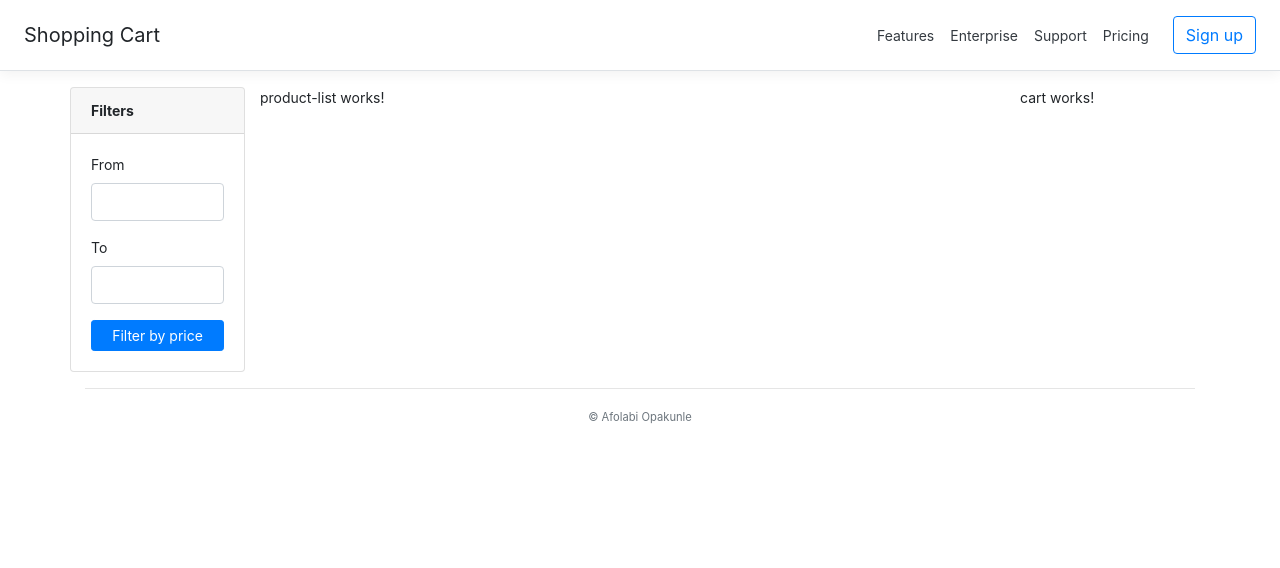
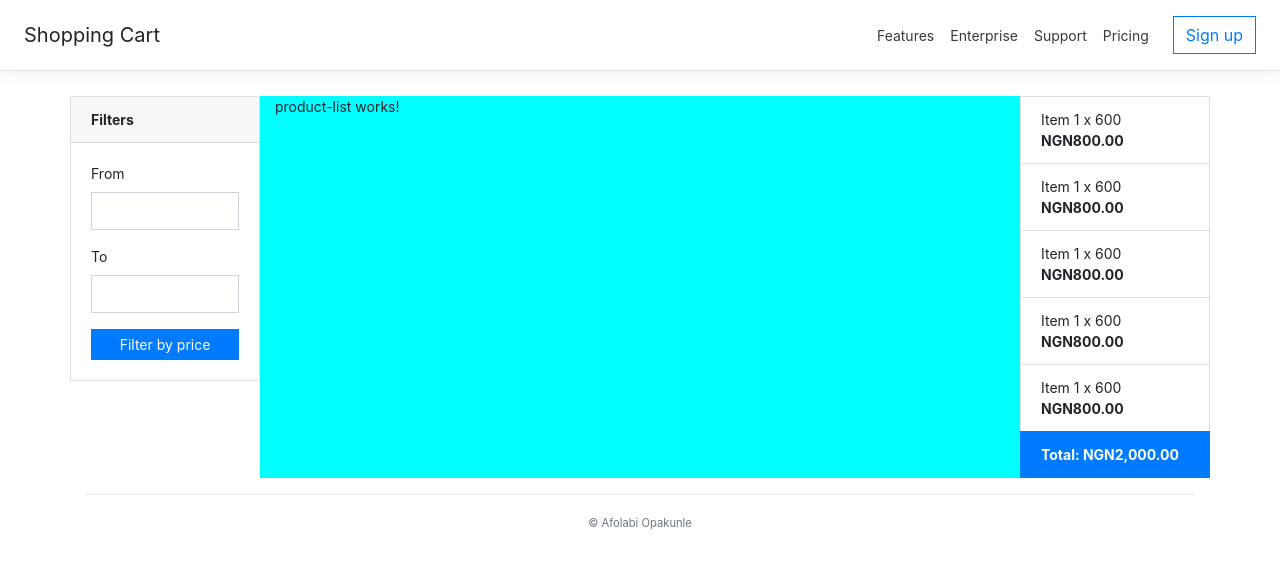
Before and after one commit to afolabiopakunle/ecommerce-app, an Angular app: page / in a window 1280 px wide. Shown: the top 568 px of the page. Built offline with nearby package versions, Linux system fonts and the light colour scheme.

Commit message:
cart items done

```diff
--- a/src/app/app.module.ts
+++ b/src/app/app.module.ts
@@ -9,6 +9,7 @@ import { ShoppingCartComponent } from './components/shopping-cart/shopping-cart.
 import { ProductListComponent } from './components/shopping-cart/product-list/product-list.component';
 import { CartComponent } from './components/shopping-cart/cart/cart.component';
 import { FiltersComponent } from './components/shopping-cart/filters/filters.component';
+import { CartItemComponent } from './components/shopping-cart/cart/cart-item/cart-item.component';
 
 @NgModule({
   declarations: [
@@ -19,7 +20,8 @@ import { FiltersComponent } from './components/shopping-cart/filters/filters.com
     ShoppingCartComponent,
     ProductListComponent,
     CartComponent,
-    FiltersComponent
+    FiltersComponent,
+    CartItemComponent
   ],
   imports: [
     BrowserModule
--- a/src/app/components/shared/nav/nav.component.html
+++ b/src/app/components/shared/nav/nav.component.html
@@ -1,4 +1,4 @@
-<div class="d-flex flex-column flex-md-row align-items-center p-3 px-md-4 mb-3 bg-white border-bottom box-shadow">
+<div class="d-flex flex-column flex-md-row align-items-center p-3 px-md-4 mb-3 bg-white border-bottom box-shadow fixed-top">
     <h5 class="my-0 mr-md-auto font-weight-normal"><app-header></app-header></h5>
     <nav class="my-2 my-md-0 mr-md-3">
       <a class="p-2 text-dark" href="#">Features</a>
--- /dev/null
+++ b/src/app/components/shopping-cart/cart/cart-item/cart-item.component.html
@@ -0,0 +1 @@
+<span>Item 1</span> x <span>600</span> <strong> {{ 800 | currency:'NGN'}}</strong>
--- /dev/null
+++ b/src/app/components/shopping-cart/cart/cart-item/cart-item.component.ts
@@ -0,0 +1,15 @@
+import { Component, OnInit } from '@angular/core';
+
+@Component({
+  selector: 'app-cart-item',
+  templateUrl: './cart-item.component.html',
+  styleUrls: ['./cart-item.component.css']
+})
+export class CartItemComponent implements OnInit {
+
+  constructor() { }
+
+  ngOnInit(): void {
+  }
+
+}
--- a/src/app/components/shopping-cart/cart/cart.component.html
+++ b/src/app/components/shopping-cart/cart/cart.component.html
@@ -1 +1,8 @@
-<p>cart works!</p>
+<ul class="list-group">
+    <li class="list-group-item" *ngFor="let item of [1, 2, 3, 4, 5]">
+        <app-cart-item></app-cart-item>
+    </li>
+    <li class="list-group-item active">
+        <strong>Total: {{2000|currency:'NGN':'symbol'}}</strong>
+    </li>
+</ul>
--- a/src/app/components/shopping-cart/shopping-cart.component.css
+++ b/src/app/components/shopping-cart/shopping-cart.component.css
@@ -0,0 +1,3 @@
+.col-md-8 {
+    background-color: aqua;
+}
--- a/src/app/components/shopping-cart/shopping-cart.component.html
+++ b/src/app/components/shopping-cart/shopping-cart.component.html
@@ -1,11 +1,11 @@
 <div class="row">
-    <div class="col p-0">
+    <div class="col-md-2 p-0">
         <app-filters></app-filters>
     </div>
     <div class="col-md-8">
         <app-product-list></app-product-list>
     </div>
-    <div class="col">
+    <div class="col-md-2 p-0">
         <app-cart></app-cart>
     </div>
 </div>
--- a/src/styles.css
+++ b/src/styles.css
@@ -2,4 +2,9 @@
 
 body {
     font-size: 14px;
+    padding-top: 6rem;
 }
+
+.btn, .form-control, .card, .list-group-item:first-child, .list-group-item:last-child {
+    border-radius: 0;
+}
```
Also changed, not shown: src/app/components/shopping-cart/cart/cart-item/cart-item.component.css (added), 1 other file (tests, documents, lock files or other folders).
